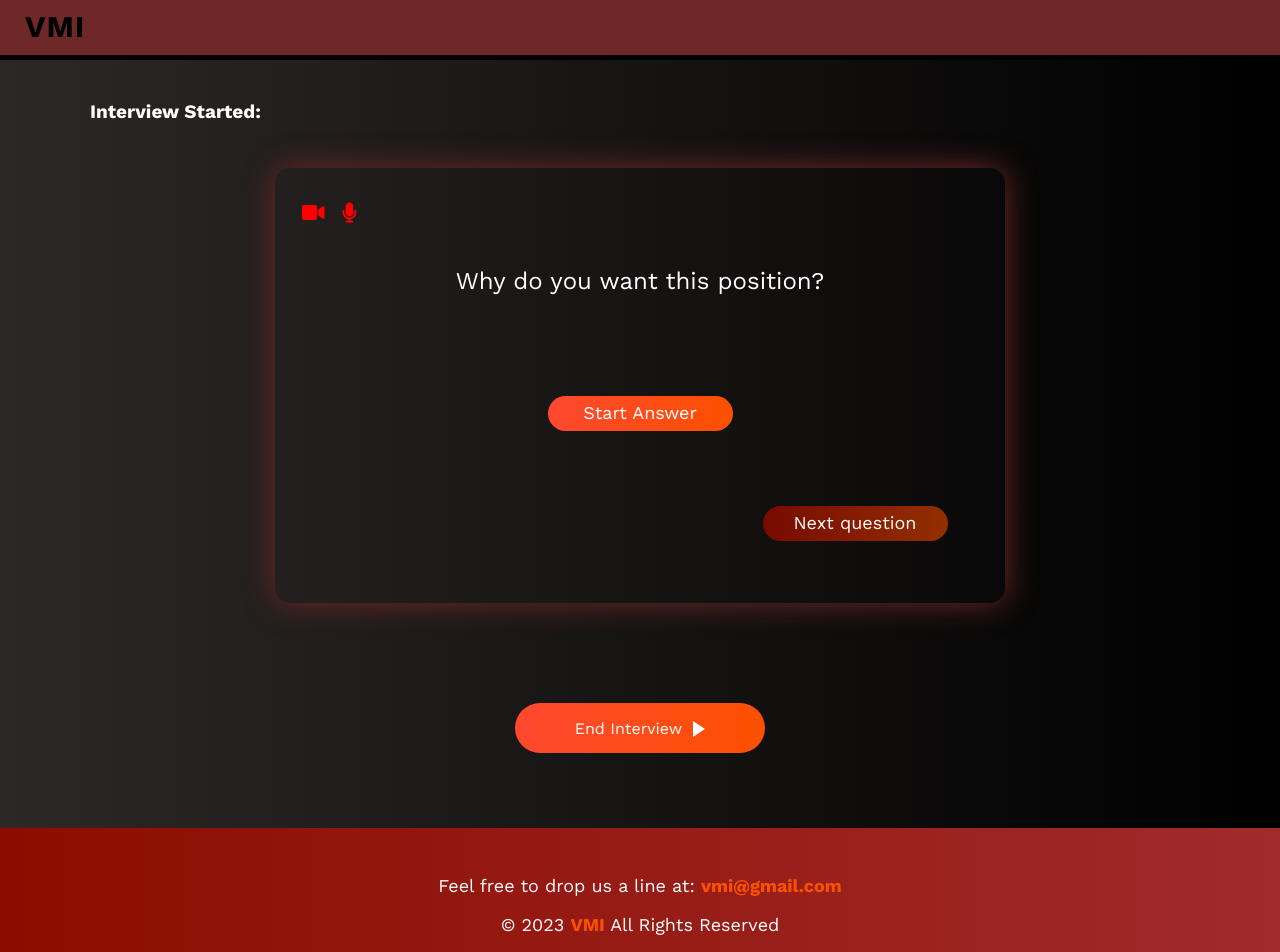
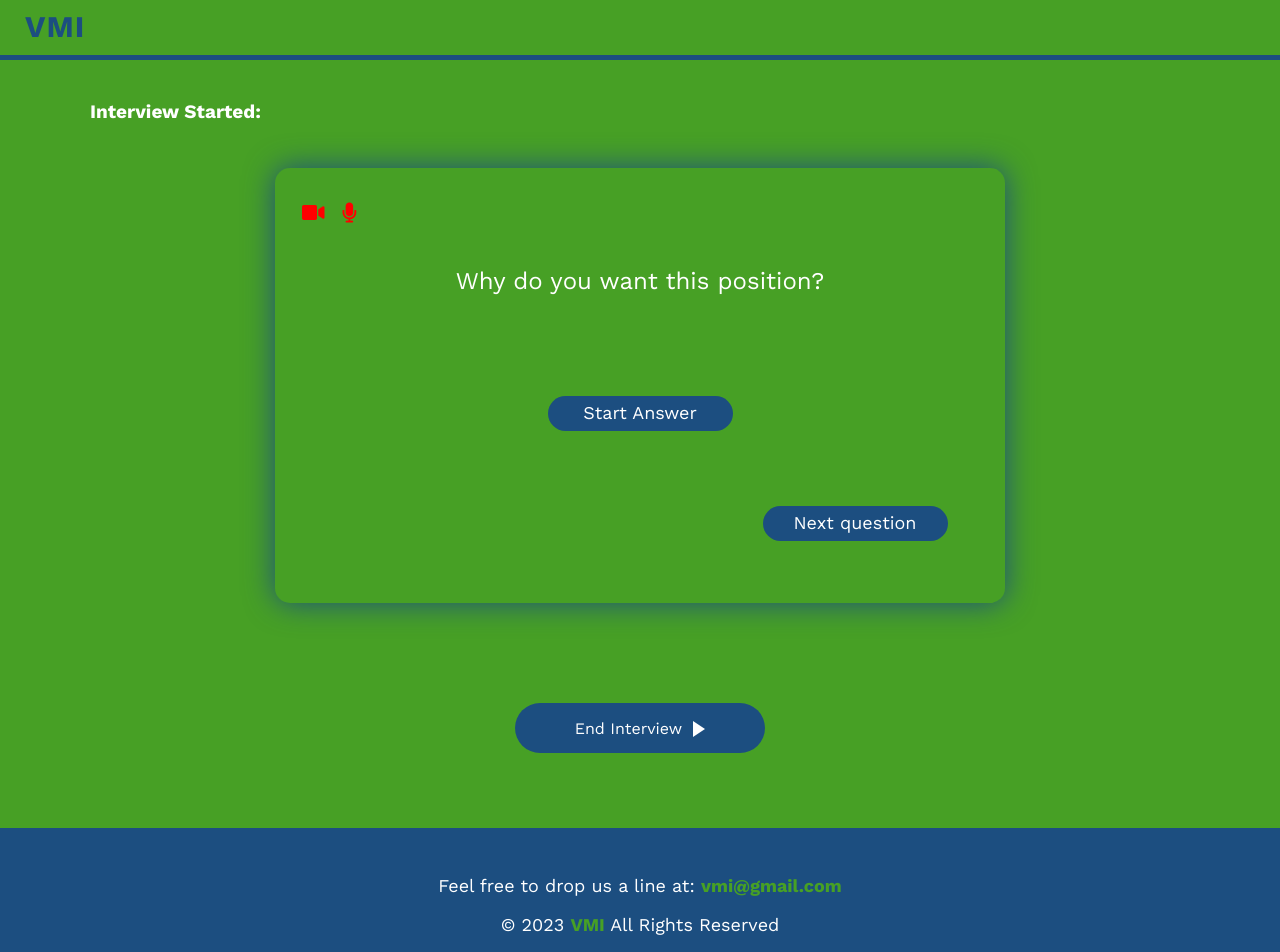
Before and after one commit to Ahmed97777/Virtual-Mock-Interview, a React (Create React App) app in the folder virtual_mock_interview/: page /interview in a window 1280 px wide. Shown: the top 952 px of the page. Built offline with nearby package versions, Linux system fonts and the light colour scheme.

Commit message:
Initialize global colors variables, updatingDesign

```diff
--- a/virtual_mock_interview/src/App.css
+++ b/virtual_mock_interview/src/App.css
@@ -2,15 +2,22 @@ html {
     scroll-behavior: smooth;
 }
 
+/* Start Global Variables */
+:root {
+    --background-color: #47A025;
+    --front-color: #1C4E80;
+}
+  /* End Global Variables */
+
 body {
 font-family: 'Work Sans', sans-serif;
-background: #2c2826; /* Fallback color */
-background: linear-gradient(to right, #2c2826, #000000);
+background-color: var(--background-color); /* Fallback color */
+/* background: linear-gradient(to right, #2c2826, #000000); */
 }
 
 .App {
-    background: #2c2826; /*Fallback color*/
-    background: linear-gradient(to right, #2c2826, #000000);
+    background: var(--background-color); /*Fallback color*/
+    /* background: linear-gradient(to right, #2c2826, #000000); */
     min-height: 100vh;
     display: flex;
     flex-direction: column;
@@ -34,12 +41,12 @@ background: linear-gradient(to right, #2c2826, #000000);
 }
 
 ::-webkit-scrollbar-thumb {
-    background: #fc5000;
+    background: var(--front-color);
     border-radius: 10px;
 }
 
 ::-webkit-scrollbar-track {
-    background-color: #766464;
+    background-color: var(--background-color);
     box-shadow: inset 0px 0px 5px 0px black;
     border-radius: 3px;
 }
@@ -50,12 +57,12 @@ background: linear-gradient(to right, #2c2826, #000000);
 }
 
 ::-moz-scrollbar-thumb {
-    background: #fc5000;
+    background: var(--front-color);
     border-radius: 10px;
 }
 
 ::-moz-scrollbar-track {
-    background-color: #766464;
+    background-color: var(--background-color);
     box-shadow: inset 0px 0px 5px 0px black;
     border-radius: 3px;
 }
@@ -66,12 +73,12 @@ background: linear-gradient(to right, #2c2826, #000000);
 }
 
 ::-ms-scrollbar-thumb {
-    background: #fc5000;
+    background: var(--front-color);
     border-radius: 10px;
 }
 
 ::-ms-scrollbar-track {
-    background-color: #766464;
+    background-color: var(--background-color);
     box-shadow: inset 0px 0px 5px 0px black;
     border-radius: 3px;
 }
@@ -80,8 +87,8 @@ background: linear-gradient(to right, #2c2826, #000000);
 
 .logo-container {
     margin: 0;
-    background: #2c2826; /*Fallback color*/
-    background: linear-gradient(to right, #2c2826, #000000);
+    background: var(--background-color); /*Fallback color*/
+    /* background: linear-gradient(to right, #2c2826, #000000); */
     width: 100%;
     height: 55px;
     /* border-bottom: 20px solid black; */
@@ -94,7 +101,7 @@ background: linear-gradient(to right, #2c2826, #000000);
 .logo-name {
     margin: 0;
     text-decoration: none;
-    color: white;
+    color: var(--front-color);
     position: absolute;
     left: 25px;
     top: 10px;
@@ -106,8 +113,8 @@ background: linear-gradient(to right, #2c2826, #000000);
 
 .landing {
     /* margin: 64px; */
-    background: #2c2826; /*Fallback color*/
-    background: linear-gradient(to right, #2c2826, #000000);
+    background: var(--background-color); /*Fallback color*/
+    /* background: linear-gradient(to right, #2c2826, #000000); */
     height: calc(100vh - 193px);
     /* height: 539px; */
     position: relative;
@@ -142,7 +149,7 @@ background: linear-gradient(to right, #2c2826, #000000);
     margin: 0;
     margin-top: 25px;
     margin-bottom: 25px;
-    background: linear-gradient(to right, #ff4830, #fc5000);
+    background-color: var(--front-color);
     border: none;
     color: white;
     width: 250px;
@@ -153,7 +160,7 @@ background: linear-gradient(to right, #2c2826, #000000);
 }
 
 .button-start:hover {
-    box-shadow: 0px 15px 20px rgba(212, 72, 7, 0.4);
+    box-shadow: 0px 15px 20px rgba(0, 179, 255, 0.4);
     transform: translateY(-3px);
 }
 
@@ -168,8 +175,9 @@ background: linear-gradient(to right, #2c2826, #000000);
 
 .main {
     position: relative;
-    border-top: 5px solid black;
-    background: linear-gradient(to right, #ff4830, #fc5000);
+    border-top: 5px solid var(--front-color);
+    background-color: var(--background-color);
+    /* background: linear-gradient(to right, #ff4830, #fc5000); */
     height: 700px;
     width: 100%;
     margin: 0;
@@ -342,8 +350,8 @@ background: linear-gradient(to right, #2c2826, #000000);
 }
 
 .footer {
-    background: #2c2826; /*Fallback color*/
-    background: linear-gradient(to right, #8d0c00, #a02b2b);
+    background: var(--front-color); /*Fallback color*/
+    /* background: linear-gradient(to right, #8d0c00, #a02b2b); */
     padding: 30px 10px;
     color: white;
     width: 100%;
@@ -354,13 +362,13 @@ background: linear-gradient(to right, #2c2826, #000000);
 }
 
 .footer span {
-    color: #fc5000;
+    color: var(--background-color);
     font-weight: bold;
 }
 
 .footer a {
     text-decoration: none;
-    color: #fc5000;
+    color: var(--background-color);
     font-weight: bold;
 }
 
@@ -374,8 +382,9 @@ background: linear-gradient(to right, #2c2826, #000000);
 }
 
 .instructions-parent {
-    border-top: 5px solid #641919;
-    background-color: rgb(111, 40, 40);
+    border-top: 5px solid var(--front-color);
+    background-color: var(--background-color);
+    /* background-color: rgb(111, 40, 40); */
     /* padding: 100px; */
     padding: 15px;
     padding-top: 25px;
@@ -386,7 +395,7 @@ background: linear-gradient(to right, #2c2826, #000000);
     margin: 0;
     /* background: #2c2826; Fallback color */
     /* background: linear-gradient(to right, #2c2826, #000000); */
-    background-color: rgb(111 40 40);
+    background-color: var(--background-color);
     width: 100%;
     height: 55px;
 }
@@ -398,7 +407,7 @@ background: linear-gradient(to right, #2c2826, #000000);
 .logo-name-for-config {
     margin: 0;
     text-decoration: none;
-    color: white;
+    color: var(--front-color);
     position: absolute;
     left: 25px;
     top: 10px;
@@ -414,7 +423,7 @@ background: linear-gradient(to right, #2c2826, #000000);
     flex-direction: column;
     align-items: center;
     height: auto;
-    background-color: rgb(111, 40, 40);
+    background-color: var(--background-color);
     padding-bottom: 75px;
 }
 
@@ -425,10 +434,10 @@ background: linear-gradient(to right, #2c2826, #000000);
     align-items: center;
     width: 525px;
     height: 265px;
-    border: 1px solid rgba(255, 255, 255, 0.2);
+    border: 1px solid var(--front-color);
     border-radius: 15px;
     margin: 0 15px 15px 15px;
-    background-color: rgba(255, 255, 255, 0.1);
+    background-color: var(--background-color);
     /* background-color: rgba(0, 0, 0, 0.1); */
     transition: 0.3s;
     cursor: pointer;
@@ -441,7 +450,7 @@ background: linear-gradient(to right, #2c2826, #000000);
 }
 
 .config-box:hover {
-    background-color: rgb(114, 76, 76);
+    background-color: rgba(0, 179, 255, 0.4);
 }
 
 .config-img {
@@ -473,7 +482,7 @@ background: linear-gradient(to right, #2c2826, #000000);
 }
 
 .field-container h3 {
-    border: 1px solid rgba(255, 255, 255, 0.2);
+    border: 1px solid var(--front-color);
     border-radius: 15px;
     text-align: center;
     margin-right: 15px;
@@ -482,7 +491,7 @@ background: linear-gradient(to right, #2c2826, #000000);
 }
 
 .field-container h3:hover {
-    background-color: rgb(114, 76, 76);
+    background-color: rgba(0, 179, 255, 0.4);
 }
 
 /* ending field.js style */
@@ -520,7 +529,7 @@ background: linear-gradient(to right, #2c2826, #000000);
     margin-top: 30px;
     margin-bottom: 40px;
     border-radius: 15px;
-    box-shadow: 0 0 30px rgba(0, 0, 0, 0.4);
+    box-shadow: 0 0 30px var(--front-color);
     /* display: flex; */
     /* justify-content: center; */
     /* align-items: center; */
@@ -544,9 +553,9 @@ background: linear-gradient(to right, #2c2826, #000000);
 .ex-start {
     /* margin-top: 90px; */
     color: white;
-    background-color: rgb(111 40 40);
+    background-color: var(--front-color);
     border: none;
-    background: linear-gradient(to right, #ff4830, #fc5000);
+    /* background: linear-gradient(to right, #ff4830, #fc5000); */
     font-size: 18px;
     width: 185px;
     height: 35px;
@@ -558,7 +567,7 @@ background: linear-gradient(to right, #2c2826, #000000);
 }
 
 .ex-start:hover {
-    box-shadow: 0px 15px 20px rgba(212, 72, 7, 0.4);
+    box-shadow: 0px 15px 20px rgba(0, 179, 255, 0.4);
     transform: translateY(-3px);
 }
 
@@ -570,9 +579,9 @@ background: linear-gradient(to right, #2c2826, #000000);
 
 .ex-next {
     color: white;
-    background-color: rgb(111 40 40); /*backup color*/
+    background-color: var(--front-color); /*backup color*/
     border: none;
-    background: linear-gradient(to right, #780a00, #932f00);
+    /* background: linear-gradient(to right, #780a00, #932f00); */
     font-size: 18px;
     width: 185px;
     height: 35px;
@@ -584,7 +593,7 @@ background: linear-gradient(to right, #2c2826, #000000);
 }
 
 .ex-next:hover {
-    box-shadow: 0px 15px 20px rgba(212, 72, 7, 0.4);
+    box-shadow: 0px 15px 20px rgba(0, 179, 255, 0.4);
     transform: translateY(-3px);
 }
 
@@ -659,7 +668,7 @@ background: linear-gradient(to right, #2c2826, #000000);
 }
 
 .logo-name-for-interview {
-    color: black;
+    color: var(--front-color);
 }
 
 .icons-for-interview i {
@@ -667,12 +676,13 @@ background: linear-gradient(to right, #2c2826, #000000);
 }
 
 .instructions-parent-for-interview {
-    border-top: 5px solid black;
-    background: linear-gradient(to right, #2c2826, #000000);
+    border-top: 5px solid var(--front-color);
+    /* background: linear-gradient(to right, #2c2826, #000000); */
+    background-color: var(--background-color);
 }
 
 .question-box-for-interview {
-    box-shadow: 0 0 30px rgb(111 40 40);
+    box-shadow: 0 0 30px var(--front-color);
 }
 
 .report-title {
```
